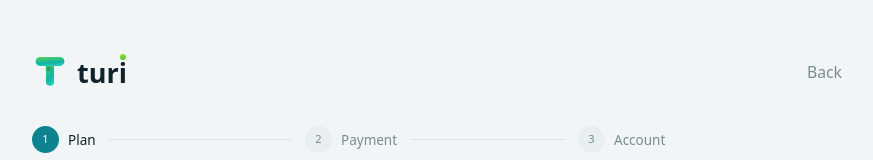
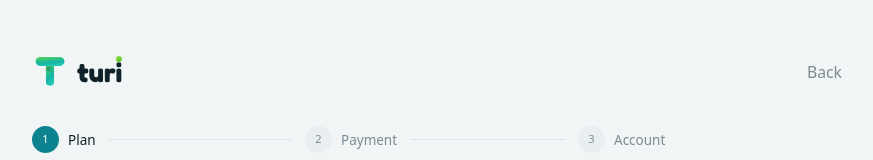
Before and after one commit to emrykt/mes, a Next.js app: page /signup in a window 1280 px wide. Shown: the top 160 px of the page, without its empty margins (203-1076 px from the left). Built offline with nearby package versions, Linux system fonts and the light colour scheme; no server answers; a web font is replaced by a local one.

Commit message:
TuriLogo: bump wordmark to Fredoka 700 to match the original's bold weight
Co-Authored-By: Claude Opus 4.8 <noreply@anthropic.com>

```diff
--- a/src/components/TuriLogo.tsx
+++ b/src/components/TuriLogo.tsx
@@ -42,7 +42,7 @@ export default function TuriLogo({
       </svg>
       {wordmark && (
         <span
-          className={`text-2xl font-semibold lowercase leading-none ${wordClass}`}
+          className={`text-2xl font-bold lowercase leading-none ${wordClass}`}
           style={{ fontFamily: '"Turi", system-ui, sans-serif' }}
         >
           tur
```
